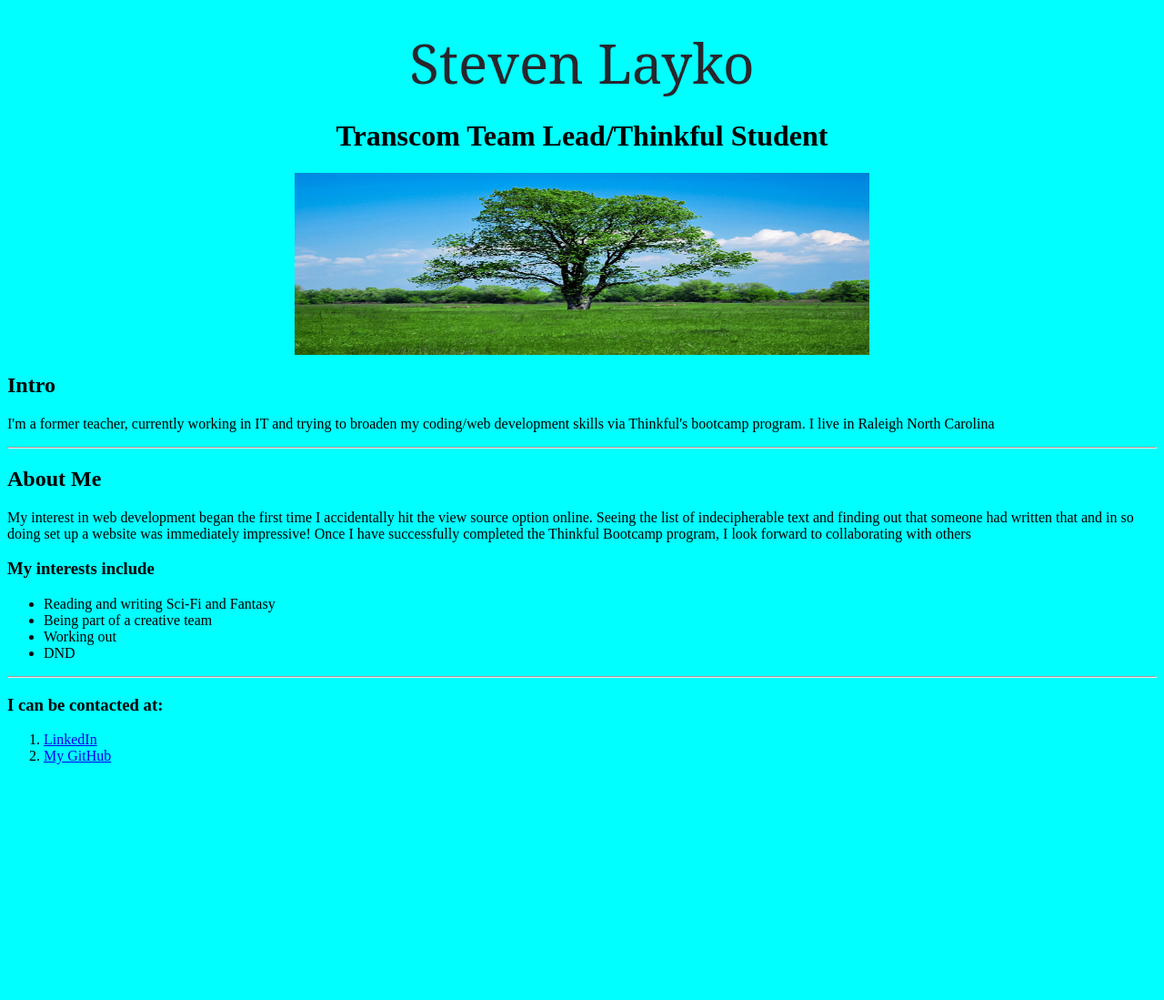
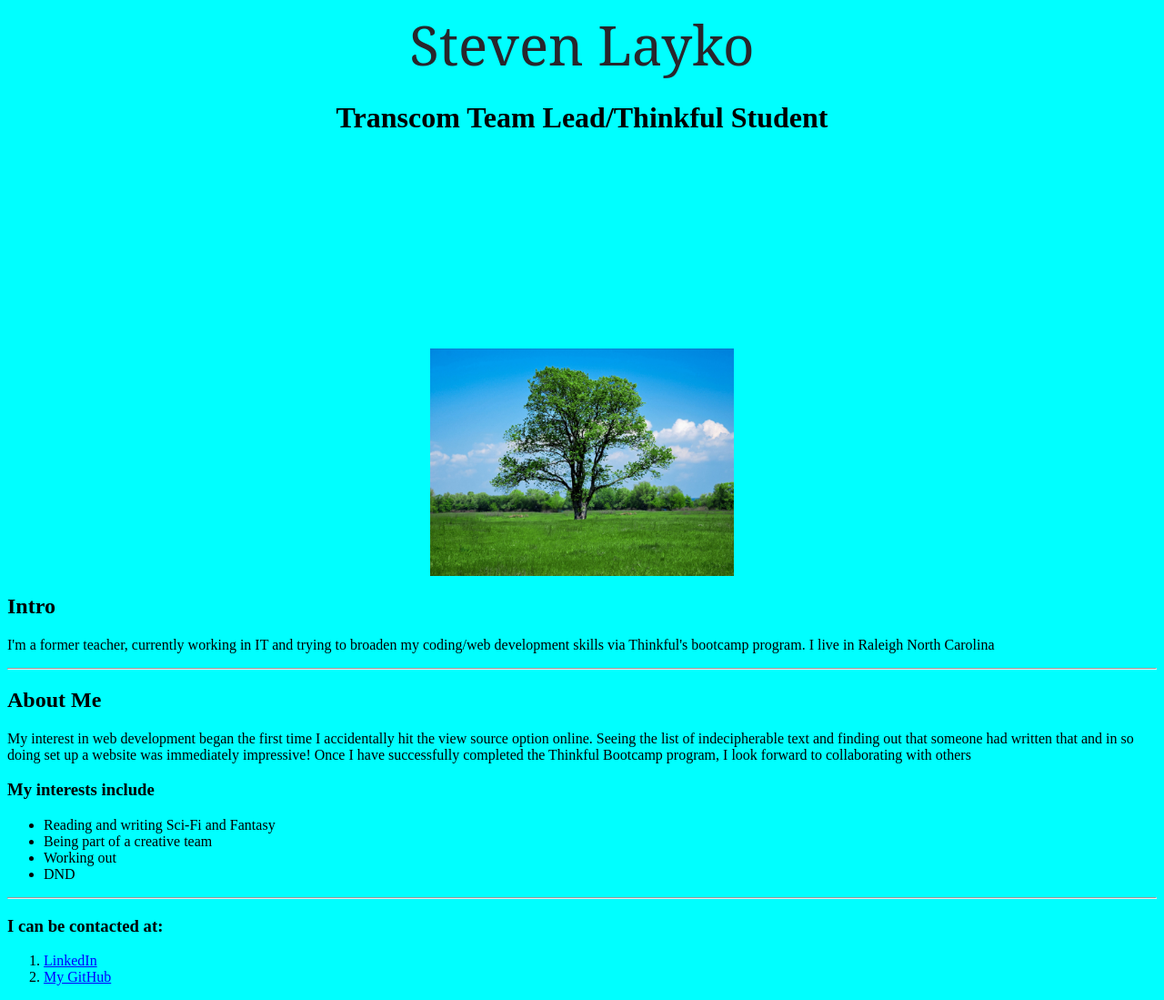
Before and after one commit to slayko78/Thinkful-Portfolio, a plain HTML site: page index.html in a window 1280 px wide. Shown: the whole page at 91% size. Before the commit the page ends 856 px from the top, so only its background shows below. Drawn offline with Linux system fonts and the light colour scheme; a script that the page names is missing.

Commit message:
Update style.css

```diff
--- a/style.css
+++ b/style.css
@@ -1,11 +1,12 @@
+/*This is a class to put something in the middle, death to left align*/
 .centered{
   text-align: center;
   display: block;
   margin-left: auto;
   margin-right: auto;
-  width: 50%;
+  height:250px;
 }
-
+/*this class is for my title*/
 .logo{
   font-family: 'Serif', monospace;
   font-size: 60px;
@@ -13,8 +14,15 @@
   text-align: center;
   letter-spacing: -3;
   margin: 0;
-  padding: 20px 0 0 0;
+  padding: 0 0 0 0;
+
 }
 body{
   background-color:aqua;
 }
+
+
+a:link {color:blue}
+a:visited {color:red}
+a:hover{color:teal}
+a:active{color:blueviolet}
```
